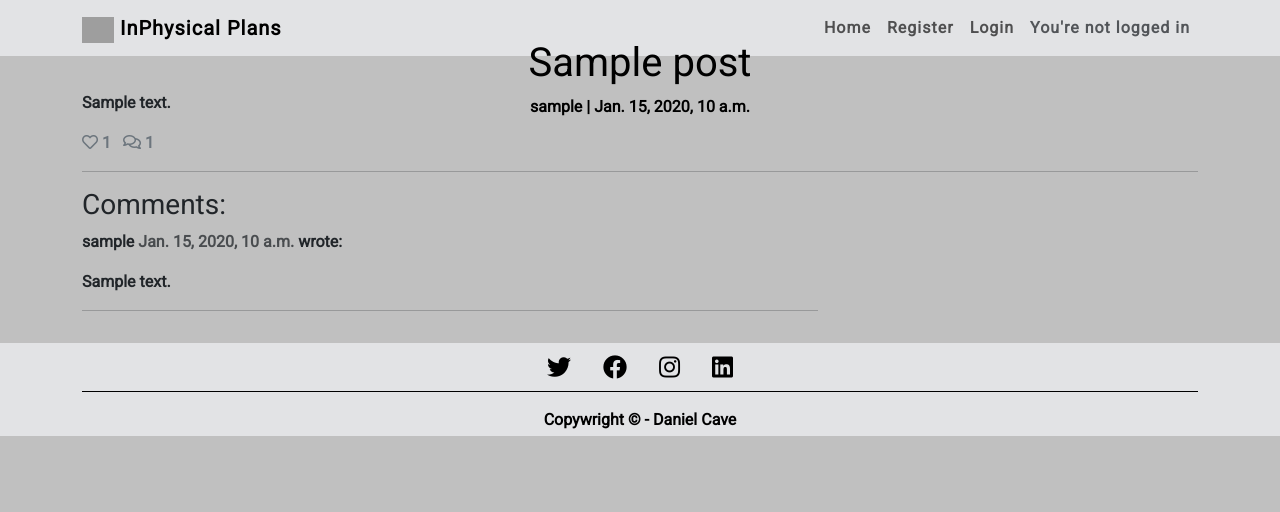
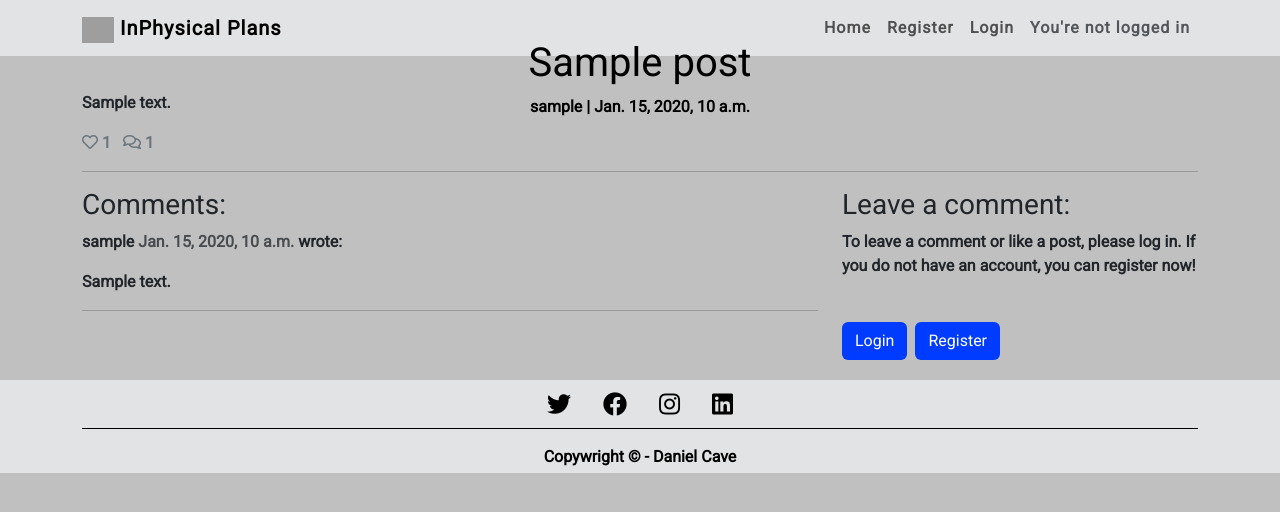
Before and after one commit to danieljcave/inphysical-plans, a Django app: a page that uses templates/blog_post.html in a window 1280 px wide. Shown: the top 512 px of the page. Run offline with Django 3.2, Linux system fonts and the light colour scheme; tables that the repository leaves empty hold one stand-in row (values such as "Sample post"); some libraries are stand-ins or nearby versions; grey boxes are pictures that could not be loaded.

Commit message:
add delete comment view to comments. checks the user is the author of the comment and if they are they are able to delete the comment, it also has a modal to confirm they want to delete the comment.

```diff
--- a/blog/urls.py
+++ b/blog/urls.py
@@ -13,4 +13,6 @@ urlpatterns = [
          name='delete_post'),
     path('<slug:slug>/comment/update/<int:pk>', views.UpdateComment.as_view(),
          name='update_comment'),
+    path('<slug:slug>/comment-delete/<int:pk>', views.DeleteComment.as_view(),
+         name='delete_comment'),
 ]
--- a/blog/views.py
+++ b/blog/views.py
@@ -102,6 +102,26 @@ class UpdateComment(LoginRequiredMixin,
         return False
 
 
+class DeleteComment(LoginRequiredMixin,
+                    UserPassesTestMixin,
+                    generic.DeleteView):
+    model = Comment
+    template_name = 'blog_post.html'
+
+    def get_success_url(self):
+        slug = self.kwargs['slug']
+        return reverse_lazy('blog_post', kwargs={'slug': slug})
+
+    def delete(self, request, *args, **kwargs):
+        return super(DeleteComment, self).delete(request, *args, **kwargs)
+
+    def test_func(self):
+        comment = self.get_object()
+        if self.request.user == comment.author:
+            return True
+        return False
+
+
 class DeletePost(LoginRequiredMixin,
                  UserPassesTestMixin,
                  generic.DeleteView):
--- a/templates/blog_post.html
+++ b/templates/blog_post.html
@@ -71,24 +71,20 @@
             </div>
         </div>
     </div>
-</div>
-<div class="container">
     <div class="row">
         <div class="col">
             <hr />
         </div>
     </div>
-</div>
-<div class="container">
     <div class="row">
         <div class="col-md-8 card">
             <h3>Comments:</h3>
             <div class="card-body">
                 {% for comment in comments %}
                 <div class="comments">
-                    <p>
+                    <p class="font-weight-bold">
                         {{ comment.author }}
-                        <span class="text-muted">
+                        <span class=" text-muted font-weight-normal">
                             {{ comment.date_created }}
                         </span> wrote:
                     </p>
@@ -97,9 +93,43 @@
                 {% if request.user == comment.author %}
                 <a href="{% url 'update_comment' post.slug comment.pk %}" class="btn btn-signup badge">
                     <i class="fas fa-pen"></i> Update this comment</a>
+                <button type="button" class="btn btn-del badge" data-toggle="modal"
+                    data-target="#commentModal{{ comment.pk }}"><i class="fas fa-trash"></i> Delete this
+                    comment</button>
 
-
-
+                <div class="modal fade" id="commentModal{{ comment.pk }}" tabindex="-1"
+                    aria-labelledby="commentModalLabel" aria-hidden="true">
+                    <div class="modal-dialog modal-dialog-centered modal-dialog-scrollable">
+                        <div class="modal-content">
+                            <div class="modal-header">
+                                <h5 class="modal-title" id="commentModalLabel">Are you sure you want to delete this
+                                    comment?</h5>
+                                <button type="button" class="btn" data-dismiss="modal" aria-label="Close">
+                                    <span aria-hidden="true"><i class="fas fa-xmark"></i></span>
+                                </button>
+                            </div>
+                            <div class="modal-body">
+                                <div class="comments">
+                                    <p class="font-weight-bold">
+                                        {{ comment.author }}
+                                        <span class="text-muted font-weight-normal">
+                                            {{ comment.date_created }}
+                                        </span> wrote:
+                                    </p>
+                                    {{ comment.body | linebreaks }}
+                                </div>
+                            </div>
+                            <div class="modal-footer">
+                                <form action="{% url 'delete_comment' post.slug comment.pk %}" method="post"
+                                    class="d-inline">
+                                    {% csrf_token %}
+                                    <button type="submit" class="btn btn-del">Delete</button>
+                                </form>
+                                <button type="button" class="btn btn-cnl" data-dismiss="modal">Close</button>
+                            </div>
+                        </div>
+                    </div>
+                </div>
                 {% endif %}
                 <hr>
                 {% endfor %}
@@ -107,25 +137,34 @@
                 {% if not comments %}
                 <p class="text-secondary">No comments on this post.</p>
                 {% endif %}
-
             </div>
         </div>
+
+
         <div class="col-md-4 card">
             <div class="card-body">
+                <h3>Leave a comment:</h3>
                 {% if user.is_authenticated %}
-                <h3>Leave a comment:</h3>
-                <p>Posting as:
-                    {{ user.username }}</p>
-                <form method="post" style="margin-top: 1em">
+                <p>Posting as: {{ user.username }}</p>
+                <form method="post">
                     {{ comment_form | crispy }}
                     {% csrf_token %}
+                    <br>
                     <button type="submit" class="btn btn-signup btn-lg">Submit</button>
                 </form>
+                {% else %}
+                <p>To leave a comment or like a post, please log in. If you do not have an account, you can register
+                    now!
+                </p>
+                <br>
+                <a href="{% url 'account_login' %}" class="btn btn-signup">Login</a>
+                <a href="{% url 'account_signup' %}" class="btn btn-signup m-1">Register</a>
                 {% endif %}
             </div>
         </div>
     </div>
 </div>
+
 
 <!-- Delete Post Modal -->
 <div class="modal fade" id="postModal" tabindex="-1" aria-labelledby="postModalLabel" aria-hidden="true">
```
